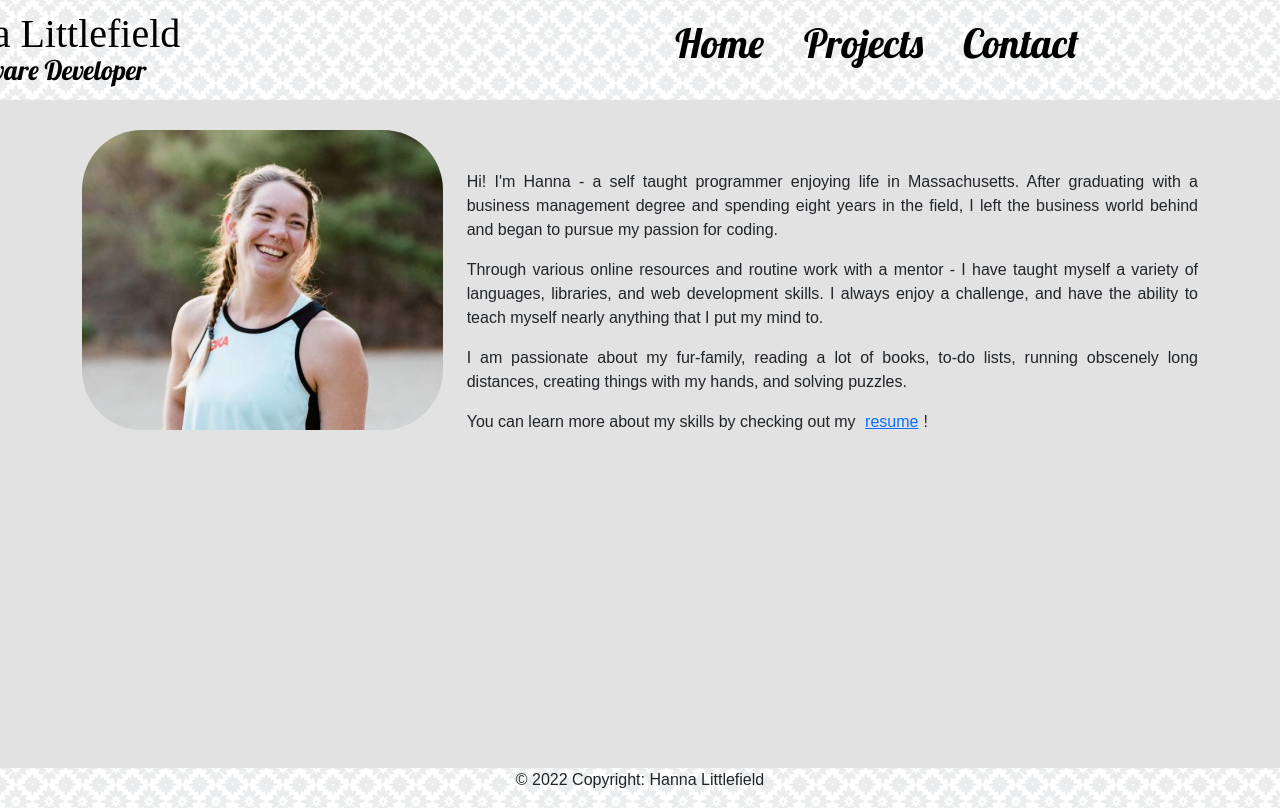
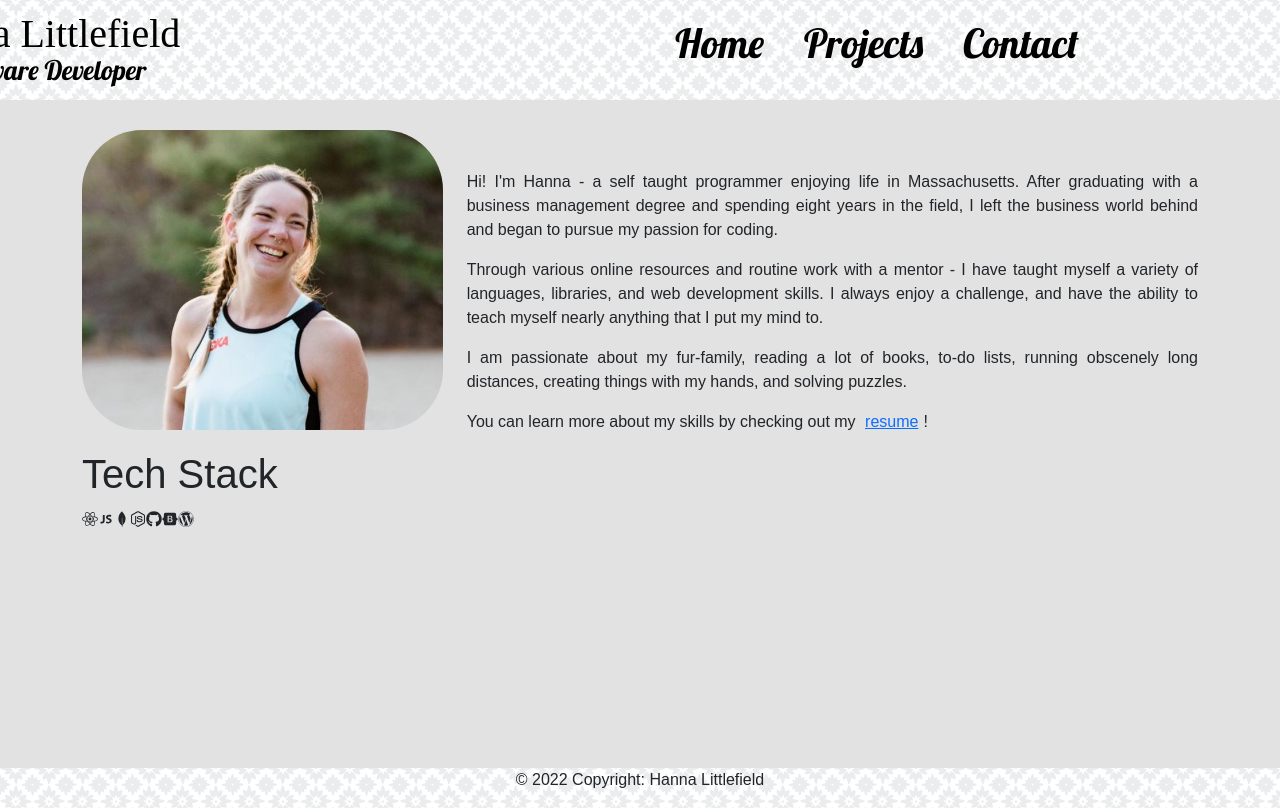
Before and after one commit to hannamlittlefield/AlexanderSucks, a React (Create React App) app: page / in a window 1280 px wide. Built offline with nearby package versions, Linux system fonts and the light colour scheme; a web font is replaced by a local one.

Commit message:
adding in tech stack componenet and icons

```diff
--- a/src/AboutMe.js
+++ b/src/AboutMe.js
@@ -4,6 +4,7 @@ import Row from 'react-bootstrap/Row'
 import Col from 'react-bootstrap/Col'
 import ProfPic from './img/ProfilePhoto.jpg'
 import Container from 'react-bootstrap/Container'
+import TechStack from './TechStack'
 
 
 export default function About(){
@@ -26,6 +27,8 @@ export default function About(){
                     </div>
                 </Col>
             </Row>
+            <h1>Tech Stack</h1>
+            <TechStack/>
         </Container>
     </div>
 
--- /dev/null
+++ b/src/TechStack.js
@@ -0,0 +1,20 @@
+import React from 'react';
+import {FaReact, FaNodeJs, FaGithub, FaBootstrap, FaWordpress} from 'react-icons/fa'
+import { DiJavascript1 } from "react-icons/di";
+import { SiMongodb } from "react-icons/si";
+
+
+
+export default function TechStack(){
+    return(
+        <div>
+            <FaReact/>
+            <DiJavascript1/>
+            <SiMongodb/>
+            <FaNodeJs/>
+            <FaGithub/>
+            <FaBootstrap/>
+            <FaWordpress/>
+        </div>
+    )
+}
```
